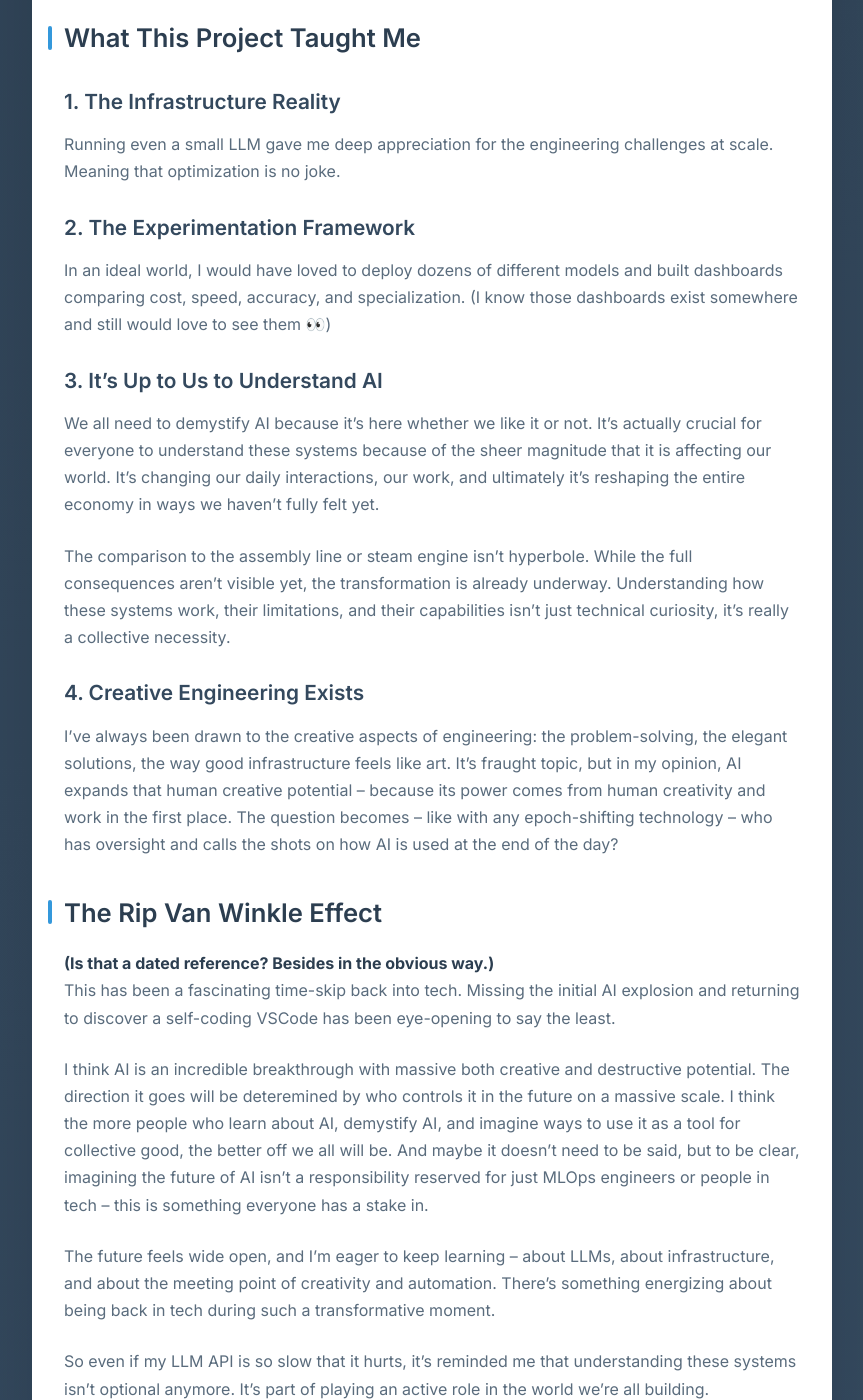
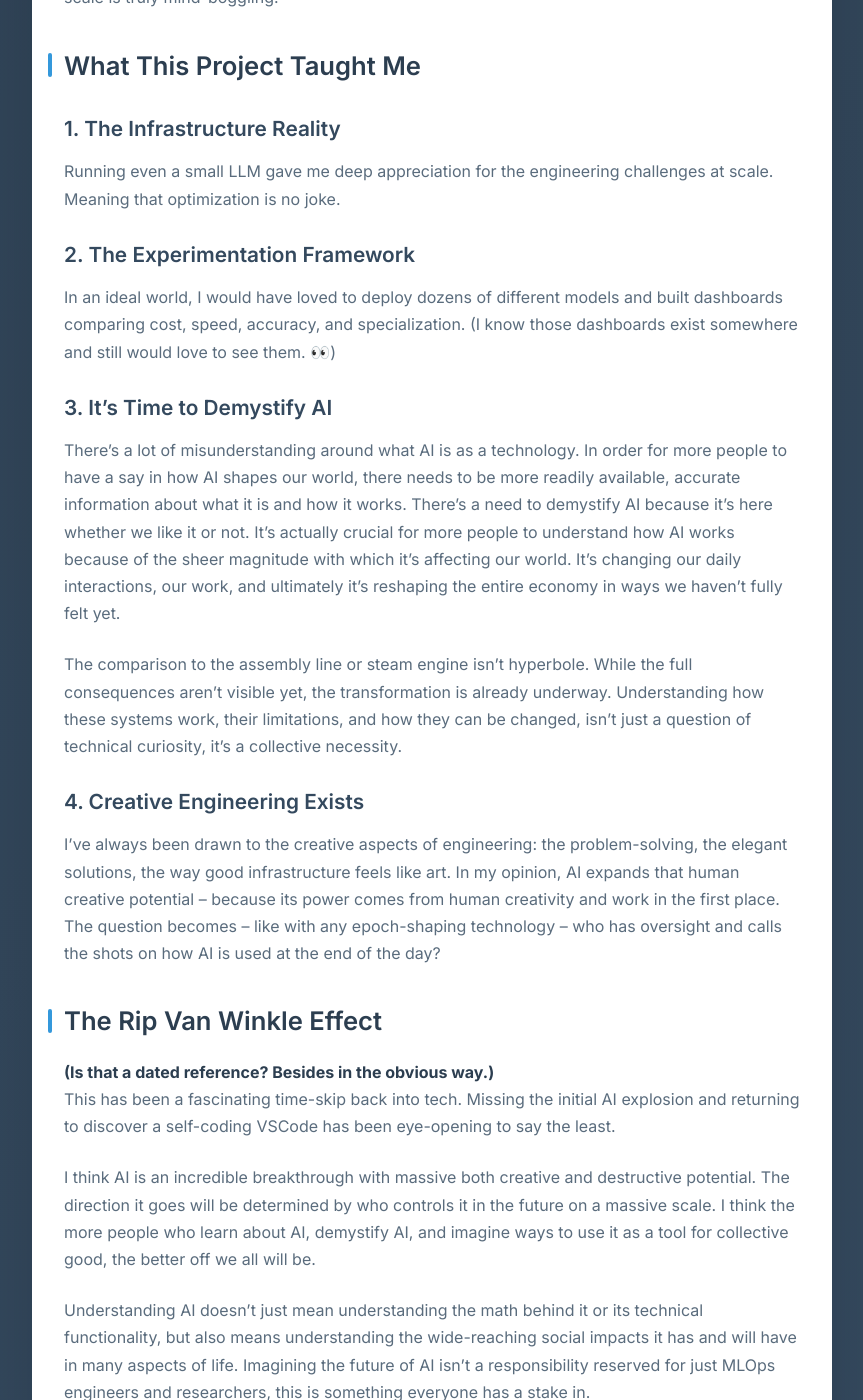
Before and after one commit to navillasa/navillasa.github.io, a Jekyll site: the page built from _posts/2025-08-20-missed-ai-revolution.md, in a window 1280 px wide and 1400 px high, scrolled down 2305 px. Shown: the whole window, without its empty margins (208-1071 px from the left). Built offline with Jekyll 4.4.1, drawn with Linux system fonts in a browser that asks for light colours; some of the changed text lies outside the part shown.

Commit message:
blog edits

```diff
--- a/_posts/2025-08-20-missed-ai-revolution.md
+++ b/_posts/2025-08-20-missed-ai-revolution.md
@@ -6,17 +6,17 @@ categories: [ai, llm, infrastructure]
 tags: [ai, llm, infrastructure]
 ---
 
-I left tech to pursue advertising in summer 2022, before AI really took off. During my time as a copywriter, AI tools became widespread seemingly overnight. Taking on an LLM API project was as much about refreshing my coding skills as it was about demystifying this technology that's reshaping everything.
+I left tech to pursue advertising in summer 2022, before AI really took off. During my time as a copywriter, AI tools became widespread seemingly overnight. Taking on an LLM API project this summer was as much about refreshing my coding skills as it was about demystifying this technology that's reshaping our world.
 
 ## From Magic to Reality Check
 
 The first time I used Cursor to write code, my jaw hit the floor. I was genuinely mesmerized watching it generate entire files in seconds. But nothing could've snapped me out of it faster than Claude trying to hardcode database auth into a docker compose file. It was a moment that perfectly captured AI's unique way of oscillating between the self-assured troubleshooting of a senior engineer to some kind of bull in a china shop summer intern from hell.
 
-(I just learned what vibe coding is this week by the way – a new approach where developers use AI tools to generate code based on natural language prompts. In other words, based on "vibes." It sounds misleadingly calm and laidback, but at least in my experience, using coding agents brought up a lot more AI helicopter parent vibes than the feet on the desk chillin' vibes.)
+(I just learned what vibe coding is this week by the way – a new approach where developers use AI tools to generate code based on natural language prompts. In other words, based on "vibes." It sounds misleadingly calm and laidback, but at least in my experience, coding with agents has more of a "you're a helicopter parent to a robot" type vibe than the "feet on the desk chillin'" vibe I expected.)
 
 ## CPU-Only LLMs: When Sluggishness is Part of the Charm
 
-For my LLM project, I wanted to understand the fundamentals without breaking the bank. I chose Hetzner for hosting and looked into CPU-only models. Part of the appeal of self-hosting your own LLM is that you can have chats without your data going to Google or OpenAI. But despite legitimate concerns about privacy, the vast majority of people have no option but use the major AI tools like ChatGPT, CoPilot, Gemini, etc. Their dominance in the market, and therefore convenience factor – not to mention the technical and economic hurdles of setting up your own private model – mean that privacy, as usual, is forced to take back seat to practicality.
+For my LLM project, I wanted to understand the fundamentals without breaking the bank. I chose Hetzner for hosting and looked into CPU-only models. Part of the appeal of self-hosting your own LLM is that you can have chats without your data going to Google or OpenAI. But despite legitimate concerns about privacy, the vast majority of people have no option but use the major AI tools like ChatGPT, CoPilot, Gemini, etc. Their dominance in the market, and therefore convenience factor – not to mention the technical and economic hurdles of setting up your own private model – mean that privacy, as usual, is forced to take a back seat to practicality.
 
 That said, the prevalence of mainstream tools doesn’t mean innovation or alternatives are out of reach. At the end of the day, experimenting and imagining new ways of doing things is what engineering is all about. While my app is charmingly unusable in its slowness, I built the infrastructure so one could easily switch out the models, inference engine, and hosting environment. It was an exercise in understanding how these applications actually work.
 
@@ -48,21 +48,23 @@ All of this put into perspective the computational power needed for AI on an ent
 Running even a small LLM gave me deep appreciation for the engineering challenges at scale. Meaning that optimization is no joke.
 
 ### 2. The Experimentation Framework
-In an ideal world, I would have loved to deploy dozens of different models and built dashboards comparing cost, speed, accuracy, and specialization. (I know those dashboards exist somewhere and still would love to see them 👀)
+In an ideal world, I would have loved to deploy dozens of different models and built dashboards comparing cost, speed, accuracy, and specialization. (I know those dashboards exist somewhere and still would love to see them. 👀)
 
-### 3. It's Up to Us to Understand AI
-We all need to demystify AI because it's here whether we like it or not. It's actually crucial for everyone to understand these systems because of the sheer magnitude that it is affecting our world. It's changing our daily interactions, our work, and ultimately it's reshaping the entire economy in ways we haven't fully felt yet.
+### 3. It's Time to Demystify AI
+There's a lot of misunderstanding around what AI is as a technology. In order for more people to have a say in how AI shapes our world, there needs to be more readily available, accurate information about what it is and how it works. There's a need to demystify AI because it's here whether we like it or not. It's actually crucial for more people to understand how AI works because of the sheer magnitude with which it's affecting our world. It's changing our daily interactions, our work, and ultimately it's reshaping the entire economy in ways we haven't fully felt yet.
 
-The comparison to the assembly line or steam engine isn't hyperbole. While the full consequences aren't visible yet, the transformation is already underway. Understanding how these systems work, their limitations, and their capabilities isn't just technical curiosity, it's really a collective necessity.
+The comparison to the assembly line or steam engine isn't hyperbole. While the full consequences aren't visible yet, the transformation is already underway. Understanding how these systems work, their limitations, and how they can be changed, isn't just a question of technical curiosity, it's a collective necessity.
 
 ### 4. Creative Engineering Exists
-I've always been drawn to the creative aspects of engineering: the problem-solving, the elegant solutions, the way good infrastructure feels like art. It's fraught topic, but in my opinion, AI expands that human creative potential – because its power comes from human creativity and work in the first place. The question becomes – like with any epoch-shifting technology – who has oversight and calls the shots on how AI is used at the end of the day?
+I've always been drawn to the creative aspects of engineering: the problem-solving, the elegant solutions, the way good infrastructure feels like art. In my opinion, AI expands that human creative potential – because its power comes from human creativity and work in the first place. The question becomes – like with any epoch-shaping technology – who has oversight and calls the shots on how AI is used at the end of the day?
 
 ## The Rip Van Winkle Effect
 #### (Is that a dated reference? Besides in the obvious way.)
 This has been a fascinating time-skip back into tech. Missing the initial AI explosion and returning to discover a self-coding VSCode has been eye-opening to say the least.
 
-I think AI is an incredible breakthrough with massive both creative and destructive potential. The direction it goes will be deteremined by who controls it in the future on a massive scale. I think the more people who learn about AI, demystify AI, and imagine ways to use it as a tool for collective good, the better off we all will be. And maybe it doesn't need to be said, but to be clear, imagining the future of AI isn't a responsibility reserved for just MLOps engineers or people in tech – this is something everyone has a stake in.
+I think AI is an incredible breakthrough with massive both creative and destructive potential. The direction it goes will be determined by who controls it in the future on a massive scale. I think the more people who learn about AI, demystify AI, and imagine ways to use it as a tool for collective good, the better off we all will be.
+
+Understanding AI doesn't just mean understanding the math behind it or its technical functionality, but also means understanding the wide-reaching social impacts it has and will have in many aspects of life. Imagining the future of AI isn't a responsibility reserved for just MLOps engineers and researchers, this is something everyone has a stake in.
 
 The future feels wide open, and I'm eager to keep learning – about LLMs, about infrastructure, and about the meeting point of creativity and automation. There's something energizing about being back in tech during such a transformative moment.
 
```
Also changed, not shown: 3 other files.
